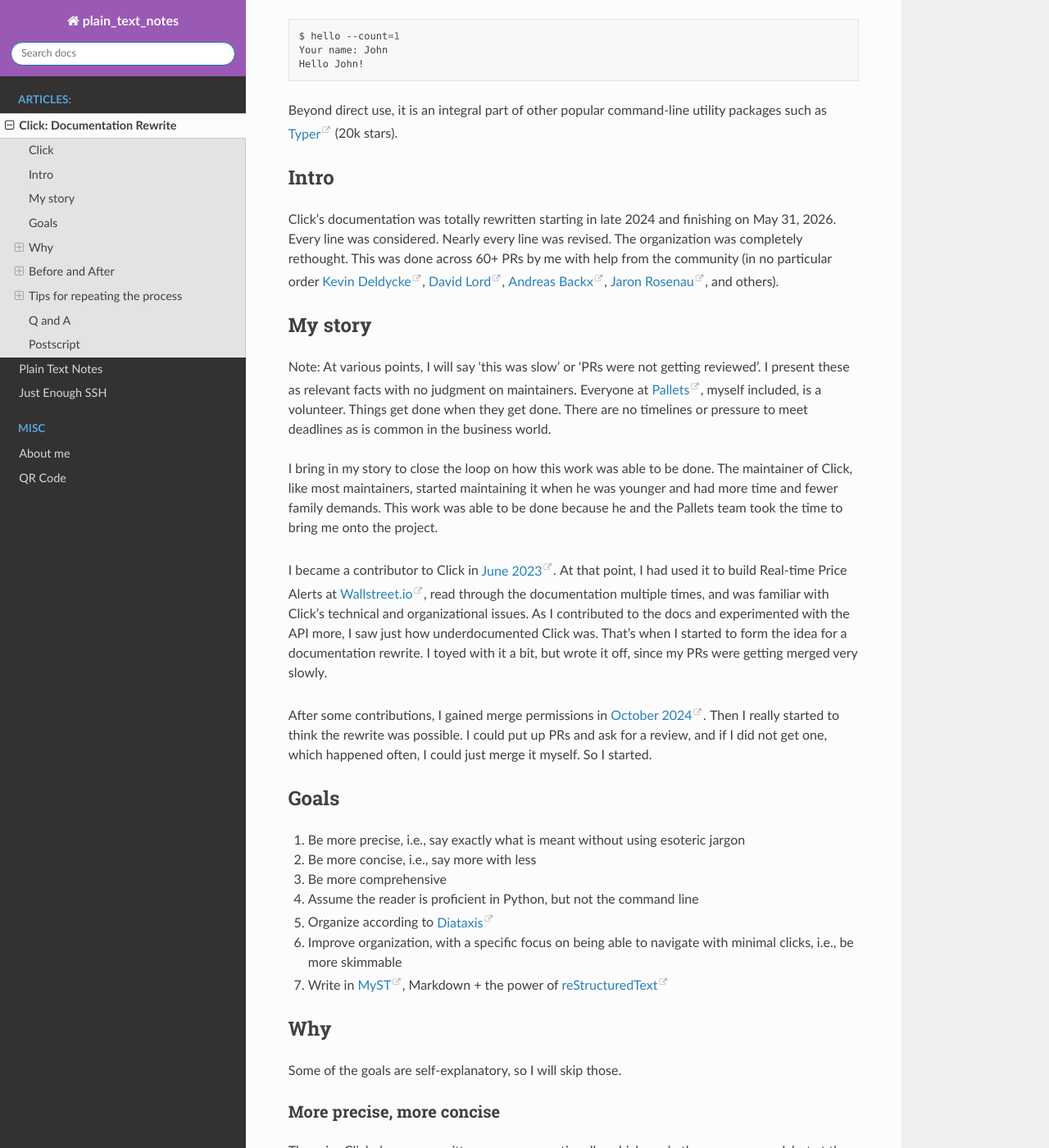
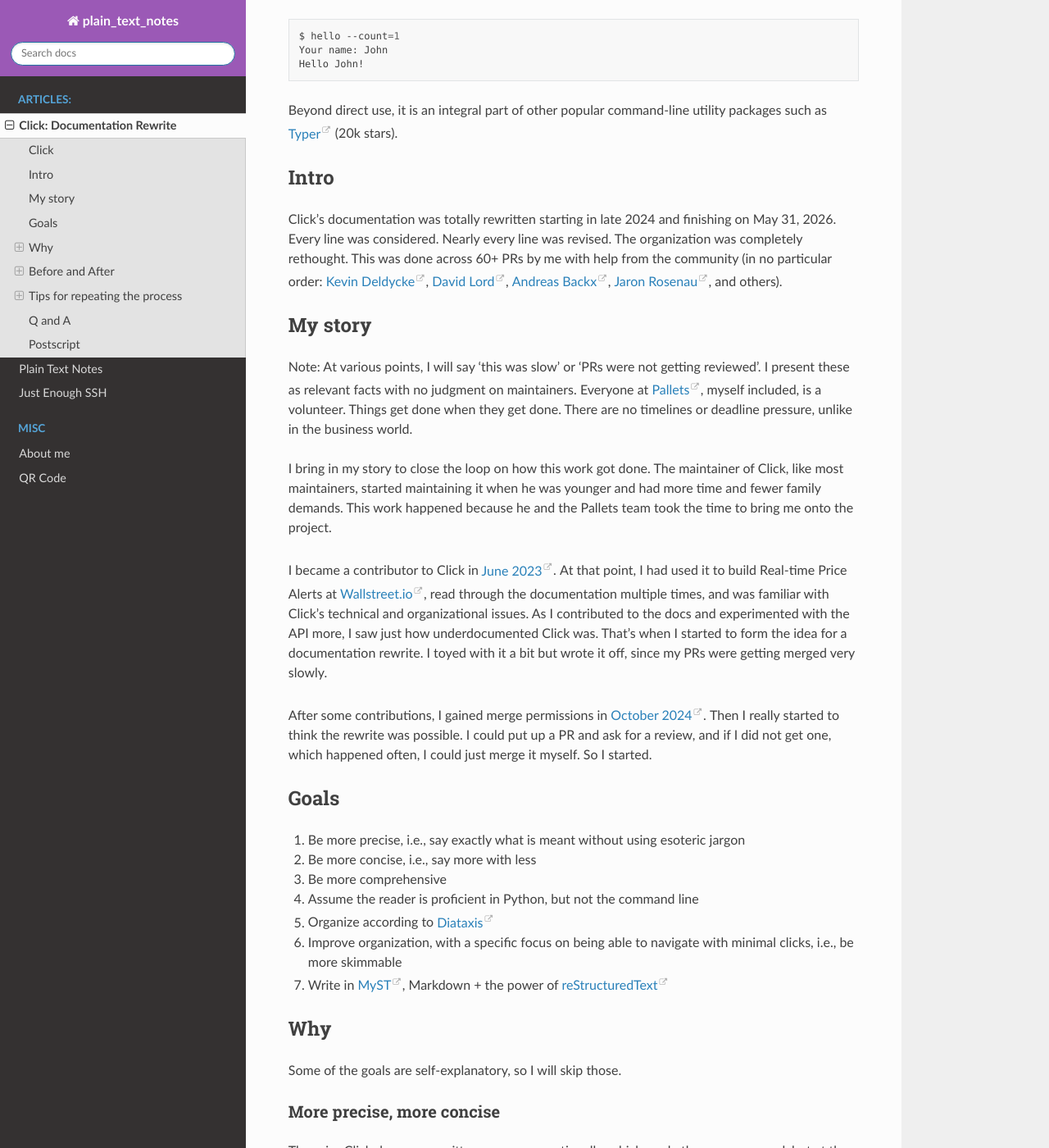
Before and after one commit to Rowlando13/plain-text-notes, a Sphinx documentation site: the page built from docs/click/click_docs_rewrite.md, in a window 1280 px wide and 1400 px high, scrolled down 875 px. Shown: the whole window at 82% size. Built offline with Sphinx 7.4.7 and the Read the Docs theme 3.1.0, drawn with Linux system fonts in a browser that asks for light colours; some of the changed text lies outside the part shown.

Commit message:
Fix typos.

`````diff
--- a/docs/click/click_docs_rewrite.md
+++ b/docs/click/click_docs_rewrite.md
@@ -45,17 +45,17 @@ Beyond direct use, it is an integral part of other popular command-line utility
 
 ## Intro
 
-Click's documentation was totally rewritten starting in late 2024 and finishing on May 31, 2026. Every line was considered. Nearly every line was revised. The organization was completely rethought. This was done across 60+ PRs by me with help from the community (in no particular order [Kevin Deldycke](https://github.com/kdeldycke), [David Lord](https://github.com/davidism), [Andreas Backx](https://github.com/AndreasBackx), [Jaron Rosenau](https://github.com/denuoweb), and others).
+Click's documentation was totally rewritten starting in late 2024 and finishing on May 31, 2026. Every line was considered. Nearly every line was revised. The organization was completely rethought. This was done across 60+ PRs by me with help from the community (in no particular order: [Kevin Deldycke](https://github.com/kdeldycke), [David Lord](https://github.com/davidism), [Andreas Backx](https://github.com/AndreasBackx), [Jaron Rosenau](https://github.com/denuoweb), and others).
 
 
 ## My story
-Note: At various points, I will say 'this was slow' or 'PRs were not getting reviewed'. I present these as relevant facts with no judgment on maintainers. Everyone at [Pallets](https://palletsprojects.com/), myself included, is a volunteer. Things get done when they get done. There are no timelines or pressure to meet deadlines as is common in the business world.
+Note: At various points, I will say 'this was slow' or 'PRs were not getting reviewed'. I present these as relevant facts with no judgment on maintainers. Everyone at [Pallets](https://palletsprojects.com/), myself included, is a volunteer. Things get done when they get done. There are no timelines or deadline pressure, unlike in the business world.
 
-I bring in my story to close the loop on how this work was able to be done. The maintainer of Click, like most maintainers, started maintaining it when he was younger and had more time and fewer family demands. This work was able to be done because he and the Pallets team took the time to bring me onto the project.
+I bring in my story to close the loop on how this work got done. The maintainer of Click, like most maintainers, started maintaining it when he was younger and had more time and fewer family demands. This work happened because he and the Pallets team took the time to bring me onto the project.
 
-I became a contributor to Click in [June 2023](https://github.com/pallets/click/pull/2515). At that point, I had used it to build Real-time Price Alerts at [Wallstreet.io](https://wallstreet.io/platform), read through the documentation multiple times, and was familiar with Click's technical and organizational issues. As I contributed to the docs and experimented with the API more, I saw just how underdocumented Click was. That's when I started to form the idea for a documentation rewrite. I toyed with it a bit, but wrote it off, since my PRs were getting merged very slowly.
+I became a contributor to Click in [June 2023](https://github.com/pallets/click/pull/2515). At that point, I had used it to build Real-time Price Alerts at [Wallstreet.io](https://wallstreet.io/platform), read through the documentation multiple times, and was familiar with Click's technical and organizational issues. As I contributed to the docs and experimented with the API more, I saw just how underdocumented Click was. That's when I started to form the idea for a documentation rewrite. I toyed with it a bit but wrote it off, since my PRs were getting merged very slowly.
 
-After some contributions, I gained merge permissions in [October 2024](https://github.com/pallets/click/pull/2551). Then I really started to think the rewrite was possible. I could put up PRs and ask for a review, and if I did not get one, which happened often, I could just merge it myself. So I started.
+After some contributions, I gained merge permissions in [October 2024](https://github.com/pallets/click/pull/2551). Then I really started to think the rewrite was possible. I could put up a PR and ask for a review, and if I did not get one, which happened often, I could just merge it myself. So I started.
 
 ## Goals
 1. Be more precise, i.e., say exactly what is meant without using esoteric jargon
@@ -95,7 +95,7 @@ These examples try to give the flavor of what was achieved in the rewrite. To se
 The examples are provided from the web archive, which can be slow, so open links in a separate tab for best performance. Sections were removed so the reader can more easily compare the same text before and after. They are annotated with **... Section Removed ...**
 
 ### Precision and Conciseness
-* [Parameters before](https://web.archive.org/web/20240329183124/https://click.palletsprojects.com/en/8.1.x/parameters/) :
+* [Parameters before](https://web.archive.org/web/20240329183124/https://click.palletsprojects.com/en/8.1.x/parameters/):
 
 ```{toggle}
 Click supports two types of parameters for scripts: options and arguments.
@@ -141,7 +141,7 @@ Click supports only two principle types of parameters for scripts (by design): o
 **... Section Removed ...**
 ````
 * Parameters analysis: 30 percent shorter (194 words vs 137 words) with no significant loss of meaning. More comprehensible format.
-* [Basic Options before](https://web.archive.org/web/20240128021053mp_/https://click.palletsprojects.com/en/8.1.x/options/#basic-value-options)
+* [Basic Options before](https://web.archive.org/web/20240128021053mp_/https://click.palletsprojects.com/en/8.1.x/options/#basic-value-options):
 ````{toggle}
 The most basic option is a value option. These options accept one argument which is a value. If no type is provided, the type of the default value is used. If no default value is provided, the type is assumed to be STRING. Unless a name is explicitly specified, the name of the parameter is the first long option defined; otherwise the first short one is used. By default, options are not required, however to make an option required, simply pass in required=True as an argument to the decorator.
 
@@ -171,7 +171,7 @@ $ dots --n=2
 ```
 **... Section continues for another page...**
 ````
-* [Basic options after](https://click.palletsprojects.com/en/stable/options/#basic-example)
+* [Basic options after](https://click.palletsprojects.com/en/stable/options/#basic-example):
 ````{toggle}
 A simple click.Option takes one option name. By default, it’s assumed that the decorated function argument is not required and the expected type is str. If the decorated function takes a positional argument but the option is not passed with the command, then None is passed.
 ```{code-block} python
@@ -242,6 +242,7 @@ Options:
 ## Q and A
 These are questions I was asked after writing this:
 * Since writing this, did you see a reduction in issues about how the API worked?
+
 In short, I don't think so. People tend to only open an issue if docs are wrong or a bug has been found. If people don't know because docs are missing, they seem to just figure it out themselves and never post to the repo.
 
 ## Postscript
`````
Also changed, not shown: other parts of docs/click/click_docs_rewrite.md (+3 -3 lines).
